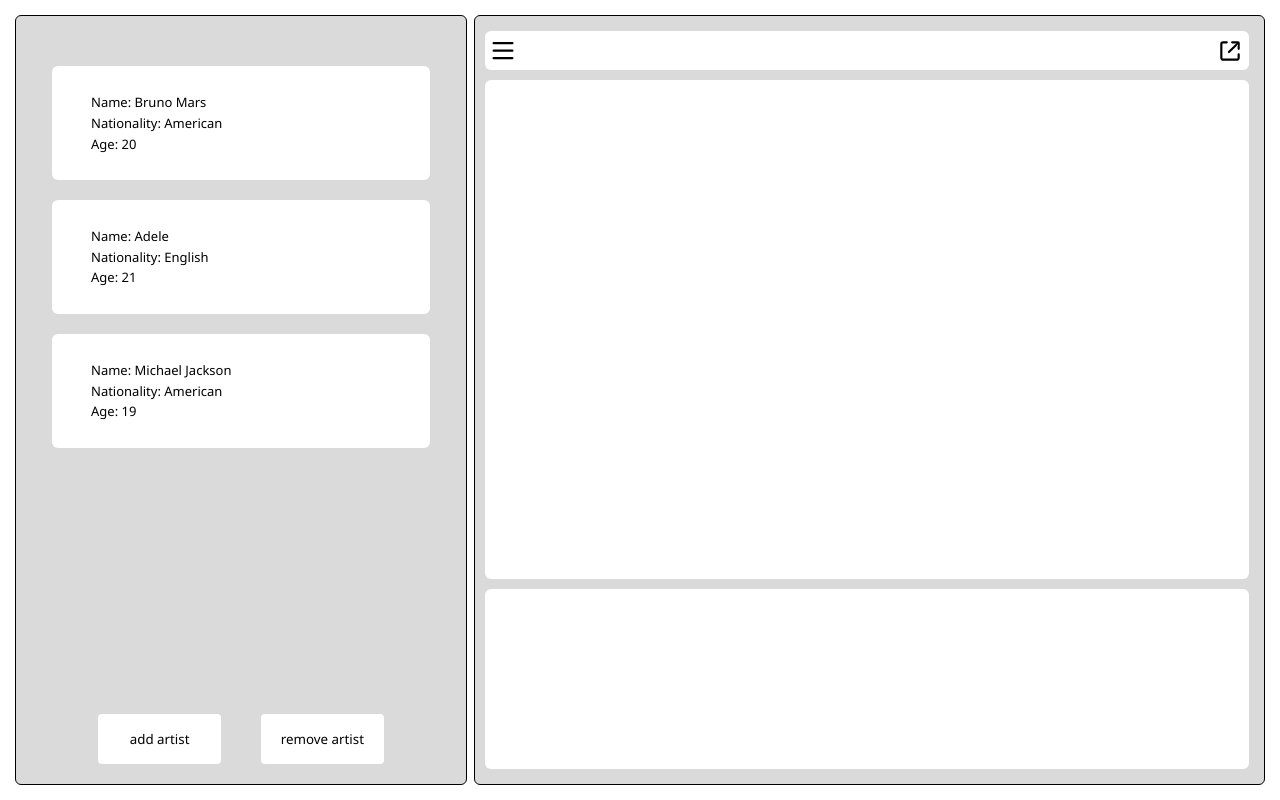
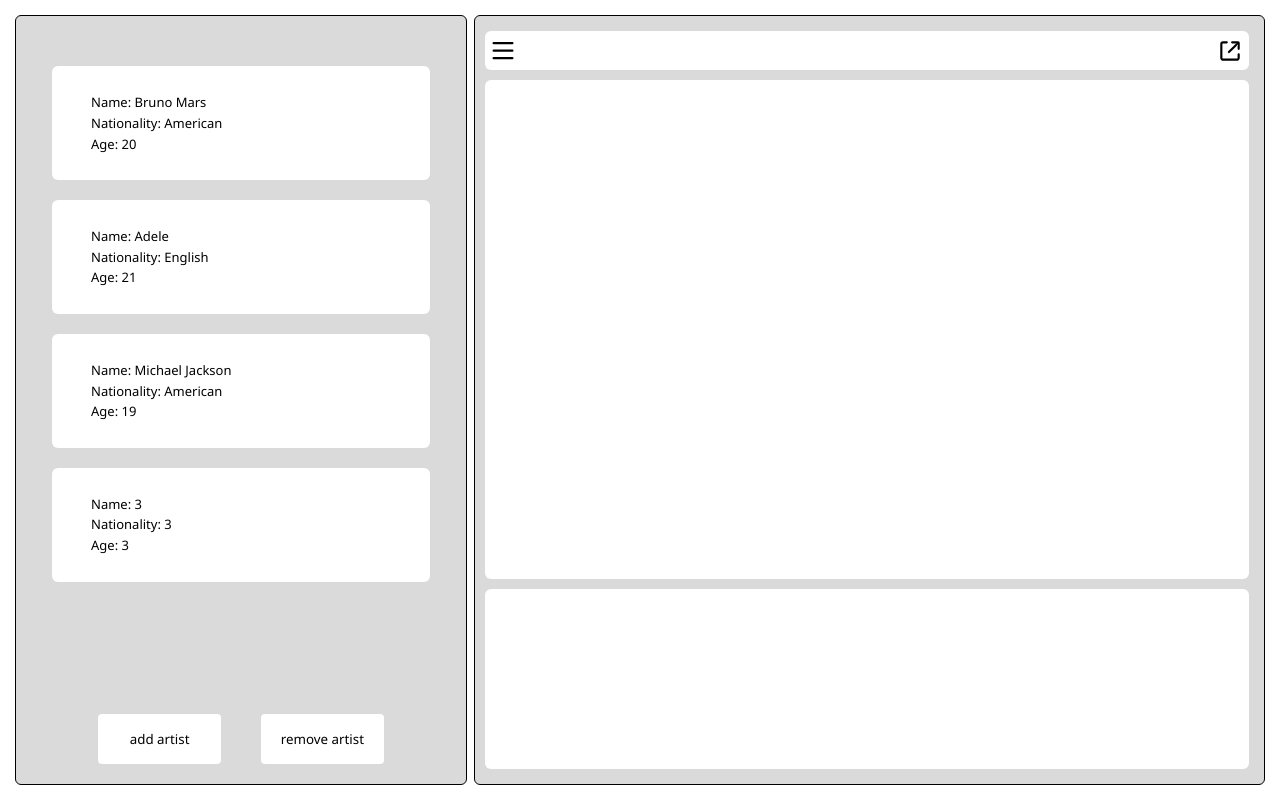
Before and after one commit to ZhaocongDing/bmi-frontend-test, a React (Create React App) app: page / in a window 1280 px wide. Built offline with nearby package versions, Linux system fonts and the light colour scheme; data requests are answered from the project's data file.

Commit message:
add fetch post to db function

```diff
--- a/data/db.json
+++ b/data/db.json
@@ -53,6 +53,19 @@
           "songDetails": "song2"
         }
       ]
+    },
+    {
+      "name": "3",
+      "nationality": "3",
+      "age": "3",
+      "songs": [
+        {
+          "artistDetailsTitle": "",
+          "songLyrics": "",
+          "songDetails": ""
+        }
+      ],
+      "id": 4
     }
   ]
 }
--- a/src/pages/Artist.js
+++ b/src/pages/Artist.js
@@ -13,7 +13,6 @@
       }
     }
     setSong(tempSong);
-    console.log('song: ', song);
   }
 
   return (
--- a/src/pages/Home.js
+++ b/src/pages/Home.js
@@ -33,12 +33,24 @@
     setArtists([...artists, data]);
     setSelected(artists.length);
     setSong(0);
+
+    fetch('http://localhost:8000/artists', {
+      method: 'POST',
+      headers: { "Content-Type": "application/json" },
+      body: JSON.stringify(data)
+    })
   }
 
   const removeArtist = (selected) => {
     const filteredList = artists.filter((artist) => artists.indexOf(artist) !== selected);
     setArtists(filteredList);
     setSelected(artists.length !== 0 ? 0 : '');
+
+    let id = selected+1;
+    console.log('id: ', id)
+    fetch('http://localhost:8000/artists/' + id, {
+      method: 'DELETE'
+    })
   }
 
   const pickSong = (songTitle) => {
@@ -49,7 +61,6 @@
       }
     }
     setSong(tempSong);
-    console.log('song: ', song);
   }
 
   return (
```
